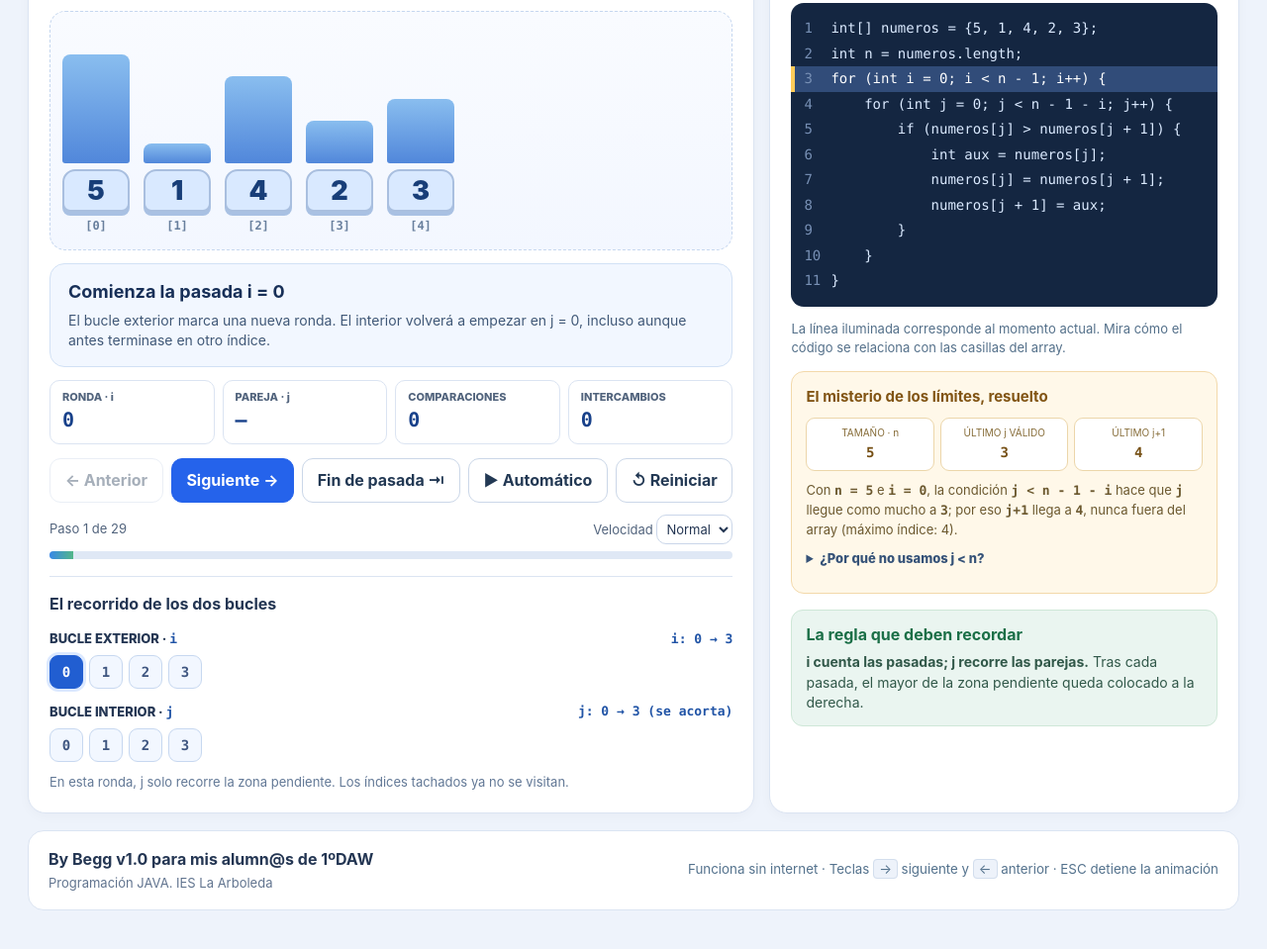
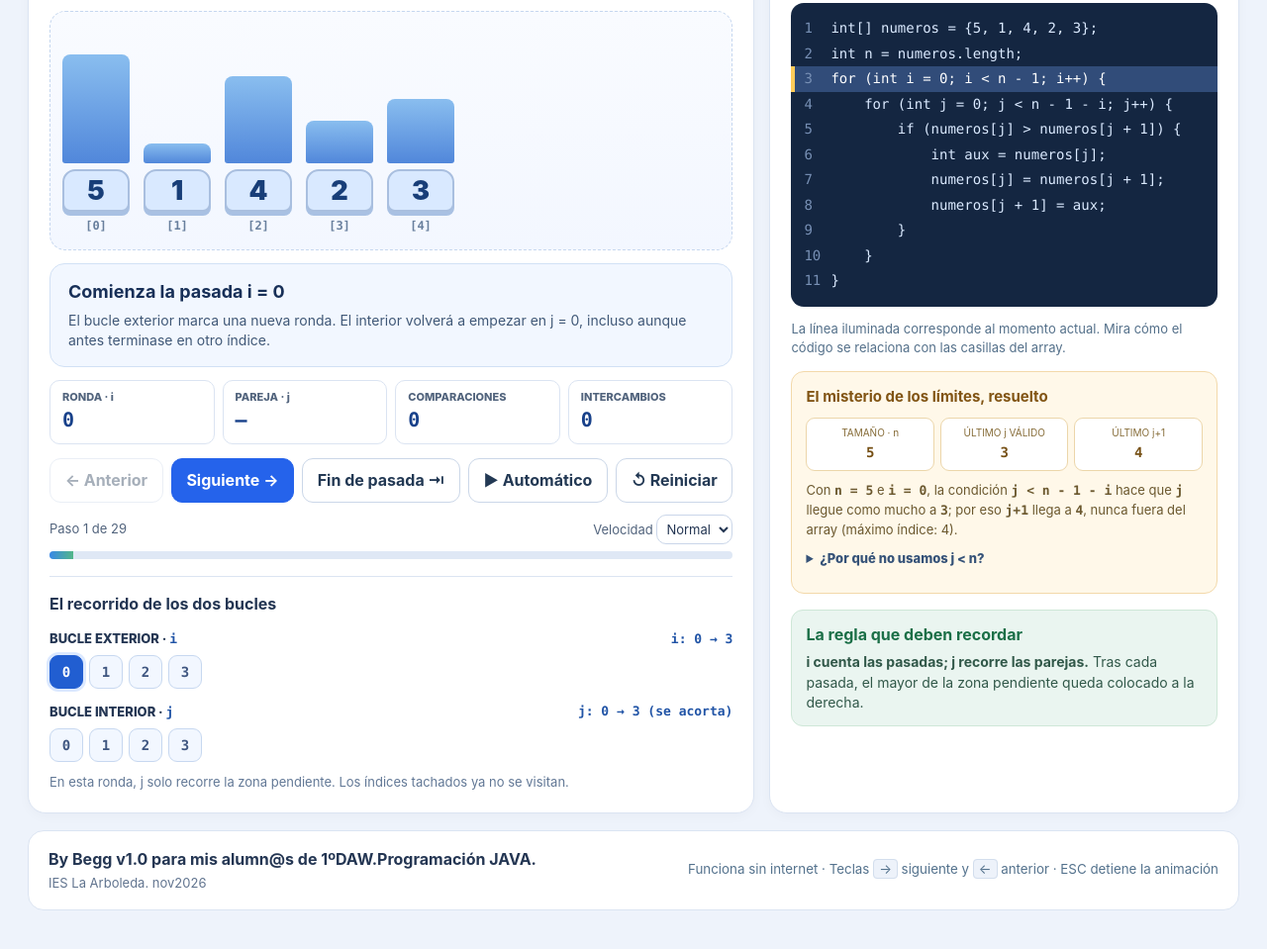
Before and after one commit to bhgLA/burbuja-lab, a plain HTML site: page index.html in a window 1280 px wide. Shown: the part 518-1477 px from the top of the page at 99% size. Drawn offline with Linux system fonts and the light colour scheme.

Commit message:
Revise footer details in index.html
Updated footer content with new information and date.

```diff
--- a/index.html
+++ b/index.html
@@ -33,7 +33,7 @@ button,input,select{font:inherit}button{cursor:pointer}button:disabled{opacity:.
 <section class="panel"><div class="panel-header"><div><span class="eyebrow">02 / CÓDIGO REAL</span><h2>El mismo proceso, en Java</h2></div><span class="pill" id="codelabel">Version optimizada</span></div><div class="code" id="code" aria-label="Código Java del método de la burbuja"></div><div class="code-help" id="codehelp">La línea iluminada indica qué instrucción explica el paso actual. El array que ves arriba cambia exactamente cuando se ejecuta el intercambio.</div>
 <div class="bounds"><h3>El misterio de los límites, resuelto</h3><div class="mini-grid"><div class="mini"><small>TAMAÑO · n</small><b id="n">5</b></div><div class="mini"><small>ÚLTIMO j VÁLIDO</small><b id="jmax">3</b></div><div class="mini"><small>ÚLTIMO j+1</small><b id="nextmax">4</b></div></div><p id="boundtext">Si n = 5, el índice máximo es 4. No podemos intentar a[5].</p><details class="expand"><summary>¿Por qué no usamos j &lt; n?</summary><p>Porque el <strong>if compara a[j] con a[j+1]</strong>. Si j llegase a n−1, intentaríamos consultar a[n], que no existe. Necesitamos que <strong>j+1 &lt; n</strong>, es decir, <strong>j &lt; n−1</strong>. En modo optimizado restamos además <b>i</b> porque las últimas <b>i</b> posiciones ya están ordenadas.</p></details></div>
 <div style="margin-top:16px;padding:13px 14px;border-radius:12px;background:#eaf5f0;border:1px solid #cee7d7"><strong style="color:#1b6f47">La regla que deben recordar</strong><p style="font-size:14px;margin:6px 0 0;color:#315849"><b>i cuenta las pasadas; j recorre las parejas.</b> Tras cada pasada, el mayor de la zona pendiente queda colocado a la derecha.</p></div></section></div>
-<div class="footer"><div><strong>By Begg v1.0 para mis alumn@s de 1ºDAW </strong><p>Programación JAVA. IES La Arboleda</p></div><small>Funciona sin internet · Teclas <kbd>→</kbd> siguiente y <kbd>←</kbd> anterior · ESC detiene la animación</small></div></main>
+<div class="footer"><div><strong>By Begg v1.0 para mis alumn@s de 1ºDAW.Programación JAVA. </strong><p> IES La Arboleda. nov2026</p></div><small>Funciona sin internet · Teclas <kbd>→</kbd> siguiente y <kbd>←</kbd> anterior · ESC detiene la animación</small></div></main>
 <script>
 (function(){
 'use strict';
```
